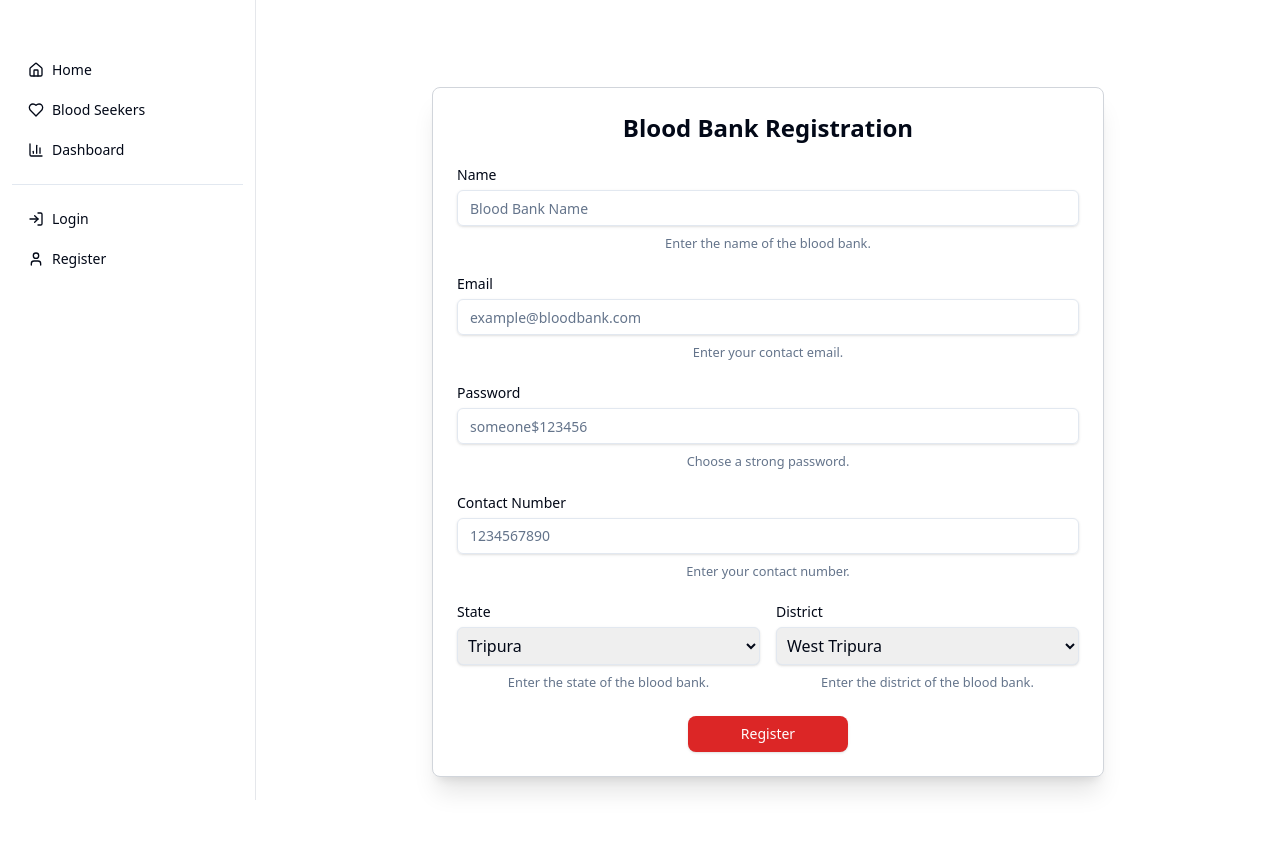
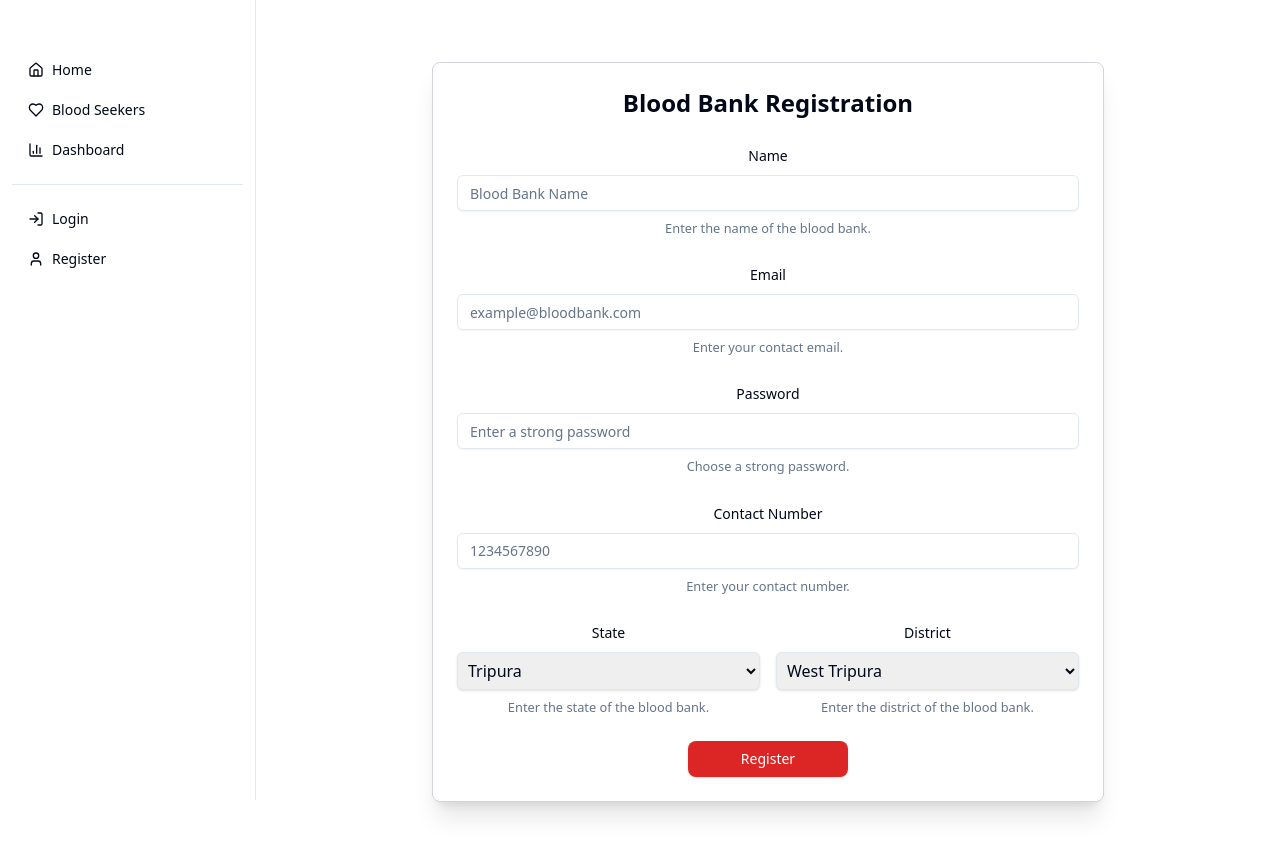
Before and after one commit to DibbayajyotiRoy/BloodLink, a React (Vite) app in the folder client/: page /register/blood-bank in a window 1280 px wide. Shown: the top 856 px of the page. Built offline with nearby package versions, Linux system fonts and the light colour scheme.

Commit message:
Now bloodbank can send data from frontend to the backend

```diff
--- a/client/src/SignUp/BloodBankRegister.tsx
+++ b/client/src/SignUp/BloodBankRegister.tsx
@@ -1,9 +1,9 @@
 import React from "react";
-import { useForm } from "react-hook-form";
+import { useForm, FormProvider } from "react-hook-form";
 import { zodResolver } from "@hookform/resolvers/zod";
 import * as z from "zod";
 import axios from "axios";
-import { toast } from "sonner"; // Assuming you're using sonner for notifications
+import { toast } from "sonner"; // Assuming you use 'sonner' for notifications
 import { Button } from "@/components/ui/button";
 import { Input } from "@/components/ui/input";
 import {
@@ -18,20 +18,12 @@ import {
 
 // Define the validation schema using Zod
 const formSchema = z.object({
-  name: z.string().min(3).max(100),
-  email: z.string().min(3).max(100).email(),
-  password: z.string().min(3).max(100),
+  name: z.string().min(3, "Name must be at least 3 characters").max(100),
+  email: z.string().email("Invalid email format").min(3).max(100),
+  password: z.string().min(6, "Password must be at least 6 characters").max(100),
   number: z.string().regex(/^\d{10}$/, "Enter a valid 10-digit phone number"),
-  address: z.object({
-    state: z
-      .string()
-      .min(2)
-      .max(100, "State must be between 2 and 100 characters"),
-    district: z
-      .string()
-      .min(2)
-      .max(100, "District must be between 2 and 100 characters"),
-  }),
+  state: z.string().min(2).max(100, "State must be between 2 and 100 characters"),
+  district: z.string().min(2).max(100, "District must be between 2 and 100 characters"),
 });
 
 type FormData = z.infer<typeof formSchema>;
@@ -43,11 +35,8 @@ const BloodBankRegister: React.FC = () => {
 
   const onSubmit = async (data: FormData) => {
     try {
-      const response = await axios.post(
-        "http://localhost:3000/api/bloodbank/signup",
-        data
-      );
-      toast.success(response.data.message);
+      const response = await axios.post("http://localhost:3000/bloodbank/signup", data);
+      toast.success(response.data.message || "Successfully registered!");
     } catch (error) {
       console.error("Registration error:", error);
       toast.error("Failed to register. Please try again.");
@@ -60,41 +49,34 @@ const BloodBankRegister: React.FC = () => {
         <h2 className="text-2xl font-semibold text-center mb-6">
           Blood Bank Registration
         </h2>
-        <Form {...form}>
+        <FormProvider {...form}>
           <form onSubmit={form.handleSubmit(onSubmit)} className="space-y-6">
             <FormField
-              control={form.control}
               name="name"
-              render={({ field }) => (
+              render={() => (
                 <FormItem>
-                  <FormLabel className="flex">Name</FormLabel>
+                  <FormLabel>Name</FormLabel>
                   <FormControl>
                     <Input
-                      className="shadow hover:shadow-lg w-full"
+                      {...form.register("name")}
                       placeholder="Blood Bank Name"
-                      {...field}
                     />
                   </FormControl>
-                  <FormDescription>
-                    Enter the name of the blood bank.
-                  </FormDescription>
+                  <FormDescription>Enter the name of the blood bank.</FormDescription>
                   <FormMessage />
                 </FormItem>
               )}
             />
 
             <FormField
-              control={form.control}
               name="email"
-              render={({ field }) => (
+              render={() => (
                 <FormItem>
-                  <FormLabel className="flex">Email</FormLabel>
+                  <FormLabel>Email</FormLabel>
                   <FormControl>
                     <Input
-                      className="shadow hover:shadow-lg w-full"
-                      type="email"
+                      {...form.register("email")}
                       placeholder="example@bloodbank.com"
-                      {...field}
                     />
                   </FormControl>
                   <FormDescription>Enter your contact email.</FormDescription>
@@ -104,17 +86,15 @@ const BloodBankRegister: React.FC = () => {
             />
 
             <FormField
-              control={form.control}
               name="password"
-              render={({ field }) => (
+              render={() => (
                 <FormItem>
-                  <FormLabel className="flex">Password</FormLabel>
+                  <FormLabel>Password</FormLabel>
                   <FormControl>
                     <Input
-                      className="shadow hover:shadow-lg w-full"
                       type="password"
-                      placeholder="someone$123456"
-                      {...field}
+                      {...form.register("password")}
+                      placeholder="Enter a strong password"
                     />
                   </FormControl>
                   <FormDescription>Choose a strong password.</FormDescription>
@@ -124,17 +104,14 @@ const BloodBankRegister: React.FC = () => {
             />
 
             <FormField
-              control={form.control}
               name="number"
-              render={({ field }) => (
+              render={() => (
                 <FormItem>
-                  <FormLabel className="flex">Contact Number</FormLabel>
+                  <FormLabel>Contact Number</FormLabel>
                   <FormControl>
                     <Input
-                      className="shadow hover:shadow-lg w-full"
-                      type="text"
+                      {...form.register("number")}
                       placeholder="1234567890"
-                      {...field}
                     />
                   </FormControl>
                   <FormDescription>Enter your contact number.</FormDescription>
@@ -143,43 +120,35 @@ const BloodBankRegister: React.FC = () => {
               )}
             />
 
-            {/* Address Fields */}
             <div className="grid grid-cols-1 sm:grid-cols-2 gap-4">
-              <div>
               <FormField
-                  control={form.control}
-                  name="address.state"
-                  render={({ field }) => (
+                name="state"
+                render={() => (
                   <FormItem>
-                      <FormLabel className="flex">State</FormLabel>
+                    <FormLabel>State</FormLabel>
                     <FormControl>
                       <select
-                          className="border shadow hover:shadow-lg w-full p-1.5 rounded-md"
-                          {...field}
+                        {...form.register("state")}
+                        className="border p-1.5 rounded-md shadow hover:shadow-lg w-full"
                       >
                         <option value="Tripura">Tripura</option>
                       </select>
                     </FormControl>
-                      <FormDescription>
-                        Enter the state of the blood bank.
-                      </FormDescription>
+                    <FormDescription>Enter the state of the blood bank.</FormDescription>
                     <FormMessage />
                   </FormItem>
                 )}
               />
-              </div>
 
-              <div>
               <FormField
-                  control={form.control}
-                  name="address.district"
-                  render={({ field }) => (
+                name="district"
+                render={() => (
                   <FormItem>
-                      <FormLabel className="flex">District</FormLabel>
+                    <FormLabel>District</FormLabel>
                     <FormControl>
                       <select
+                        {...form.register("district")}
                         className="border p-1.5 rounded-md shadow hover:shadow-lg w-full"
-                          {...field}
                       >
                         <option value="West_Tripura">West Tripura</option>
                         <option value="Khowai">Khowai</option>
@@ -191,25 +160,21 @@ const BloodBankRegister: React.FC = () => {
                         <option value="Dhalai">Dhalai</option>
                       </select>
                     </FormControl>
-                      <FormDescription>
-                        Enter the district of the blood bank.
-                      </FormDescription>
+                    <FormDescription>Enter the district of the blood bank.</FormDescription>
                     <FormMessage />
                   </FormItem>
                 )}
               />
             </div>
-            </div>
 
-            {/* Submit Button */}
             <Button
-              className="min-w-40 py-2 text-white bg-red-600 hover:bg-red-700 rounded-lg "
               type="submit"
+              className="min-w-40 py-2 text-white bg-red-600 hover:bg-red-700 rounded-lg"
             >
               Register
             </Button>
           </form>
-        </Form>
+        </FormProvider>
       </div>
     </div>
   );
--- a/client/src/SignUp/UserRegister.tsx
+++ b/client/src/SignUp/UserRegister.tsx
@@ -17,7 +17,6 @@ import {
 } from "@/components/ui/form";
 import { Input } from "@/components/ui/input";
 import { useState, useEffect } from "react";
-import { useNavigate } from "react-router-dom"; // Import useNavigate
 
 // Define the form schema using Zod
 const formSchema = z.object({
@@ -35,8 +34,6 @@ export default function DonorForm() {
   const form = useForm<z.infer<typeof formSchema>>({
     resolver: zodResolver(formSchema),
   });
-
-  const navigate = useNavigate(); // Initialize useNavigate
 
   // State to store the form values
   const [donorInput, setDonorInput] = useState({
@@ -77,11 +74,6 @@ export default function DonorForm() {
           </code>
         </pre>
       );
-
-      // Redirect to the home page after 3 seconds
-      setTimeout(() => {
-        navigate("/"); // Replace with your home page URL
-      }, 3000);
     } catch (error) {
       console.error("Form submission error", error);
       toast.error("Failed to submit the form. Please try again.");
@@ -243,29 +235,31 @@ export default function DonorForm() {
               name="name_8219849486"
               render={({ field }) => (
                 <FormItem>
-                  <FormLabel className="flex">Contact Number</FormLabel>
+                  <FormLabel className="flex">Contact No.</FormLabel>
                   <FormControl>
                     <Input
                       className="shadow hover:shadow-lg"
-                      placeholder="XXXXXXXXXX"
-                      type="tel"
+                      placeholder="1234567890"
+                      type="text"
                       {...field}
                     />
                   </FormControl>
-                  <FormDescription>Enter a valid contact number</FormDescription>
+                  <FormDescription>
+                    This is your public display contact No. Please enter your
+                    contact number
+                  </FormDescription>
                   <FormMessage />
                 </FormItem>
               )}
             />
 
-            <div className="flex justify-center mt-4">
-              <Button
-                className="w-full py-2 px-4 rounded-md bg-blue-500 text-white hover:bg-blue-600"
-                type="submit"
-              >
-                Register
-              </Button>
-            </div>
+            {/* Submit Button */}
+            <Button
+              className="min-w-40 py-2 text-white bg-red-600 hover:bg-red-700 rounded-lg"
+              type="submit"
+            >
+              Submit
+            </Button>
           </form>
         </Form>
       </div>
```
Also changed, not shown: 2 other files (tests, documents, lock files or other folders). Lines whose indentation alone changed are shown as unchanged.
